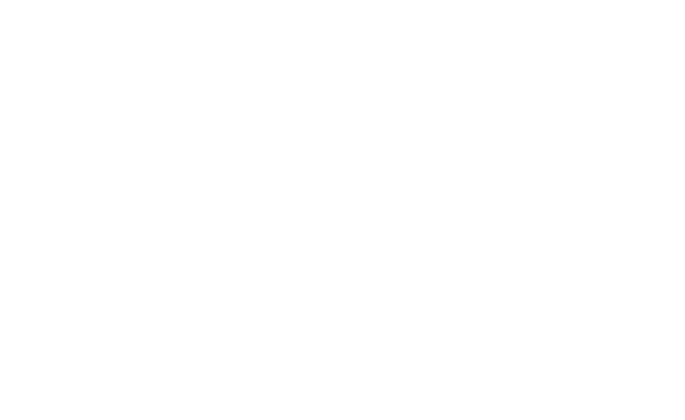
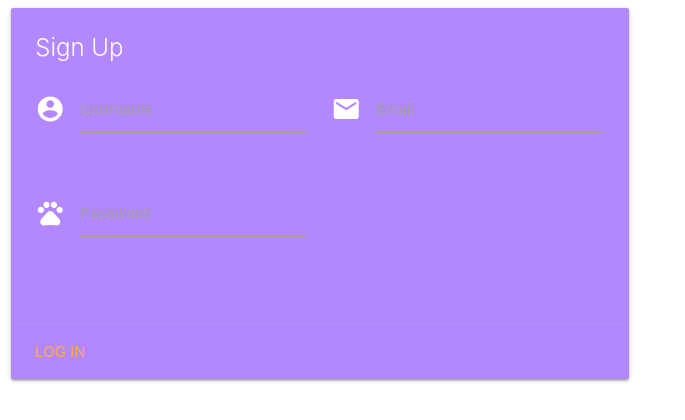
Before and after one commit to Shellsea31/i-heart-villagers, a website: page public/html/signup.html in a window 1280 px wide. Shown: the whole page, without its empty margins (0-685 px from the left). Drawn offline with nearby package versions, Linux system fonts and the light colour scheme.

Commit message:
ADDED: login.html min code signup.html form code

```diff
--- a/public/css/style.css
+++ b/public/css/style.css
@@ -1,9 +1,9 @@
-body {
+#mainBody {
   background-image: url("../css/image\ \(2\).png");
   background-position: center center;
-    background-repeat:  no-repeat;
+  background-repeat: no-repeat;
   background-attachment: fixed;
-    background-size:  cover;
+  background-size: cover;
 }
 
 #logoimg {
@@ -11,5 +11,5 @@ body {
 }
 
 #logotext {
-    font-family: 'Potta One', cursive;
+  font-family: "Potta One", cursive;
 }
--- a/public/html/signup.html
+++ b/public/html/signup.html
@@ -0,0 +1,57 @@
+<!DOCTYPE html>
+<html lang="en">
+  <head>
+    <meta charset="UTF-8" />
+    <meta name="viewport" content="width=device-width, initial-scale=1.0" />
+    <link
+      rel="stylesheet"
+      href="https://cdnjs.cloudflare.com/ajax/libs/materialize/1.0.0/css/materialize.min.css"
+    />
+    <link
+      href="https://fonts.googleapis.com/icon?family=Material+Icons"
+      rel="stylesheet"
+    />
+    <link rel="stylesheet" href="../css/style.css" />
+    <title>Document</title>
+  </head>
+  <body>
+    <main class="row">
+      <div class="col s12 m6">
+        <div class="card deep-purple accent-1">
+          <div class="card-content white-text">
+            <span class="card-title">Sign Up</span>
+            <div class="row">
+              <form class="col s12">
+                <div class="row">
+                  <div class="input-field col s6">
+                    <i class="material-icons prefix">account_circle</i>
+                    <input id="icon_prefix" type="text" class="validate" />
+                    <label for="icon_prefix">Username</label>
+                  </div>
+                  <div class="input-field col s6">
+                    <i class="material-icons prefix">email</i>
+                    <input id="email" type="email" class="validate" />
+                    <label for="icon_prefix">Email</label>
+                  </div>
+                </div>
+                <div class="row">
+                  <div class="input-field col s6">
+                    <i class="material-icons prefix">pets</i>
+                    <input id="password" type="password" class="validate" />
+                    <label for="icon_prefix">Password</label>
+                  </div>
+                </div>
+              </form>
+            </div>
+          </div>
+          <div class="card-action">
+            <a href="login.html">Log In</a>
+          </div>
+        </div>
+      </div>
+    </main>
+
+    <script src="https://cdnjs.cloudflare.com/ajax/libs/materialize/1.0.0/js/materialize.min.js"></script>
+    <script type="text/javascript" src="../js/login.js"></script>
+  </body>
+</html>
```
Also changed, not shown: public/html/login.html (+35 -7 lines), public/html/main.html (+1 -3 lines). Lines whose indentation alone changed are shown as unchanged.
